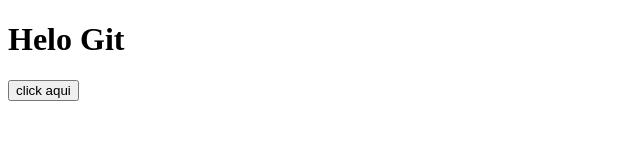
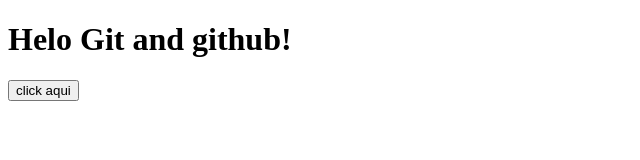
Before and after one commit to Bento320/projeto-web, a plain HTML site: page index.html in a window 1280 px wide. Shown: the whole page, without its empty margins (0-640 px from the left). Drawn offline with Linux system fonts and the light colour scheme.

Commit message:
Adicionei github

```diff
--- a/index.html
+++ b/index.html
@@ -7,7 +7,7 @@
     <link rel="stylesheet" href="CSS/style.css">
 </head>
 <body>
-    <h1>Helo Git</h1>
+    <h1>Helo Git and github!</h1>
     <button>click aqui</button>
 </body>
 </html>
```
